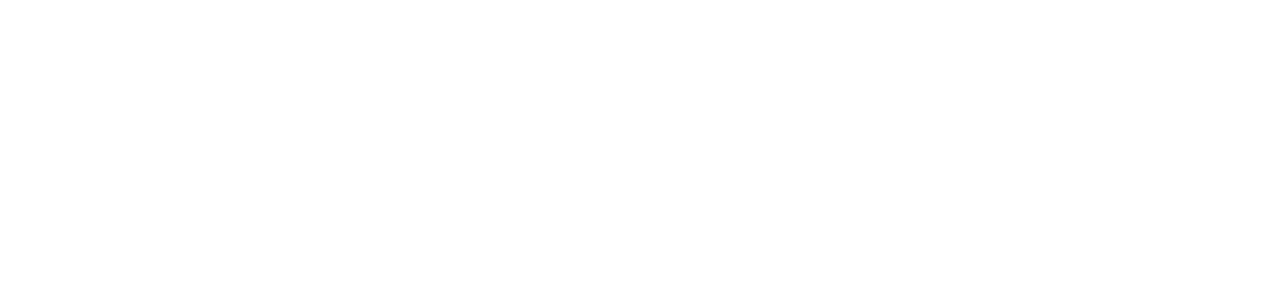
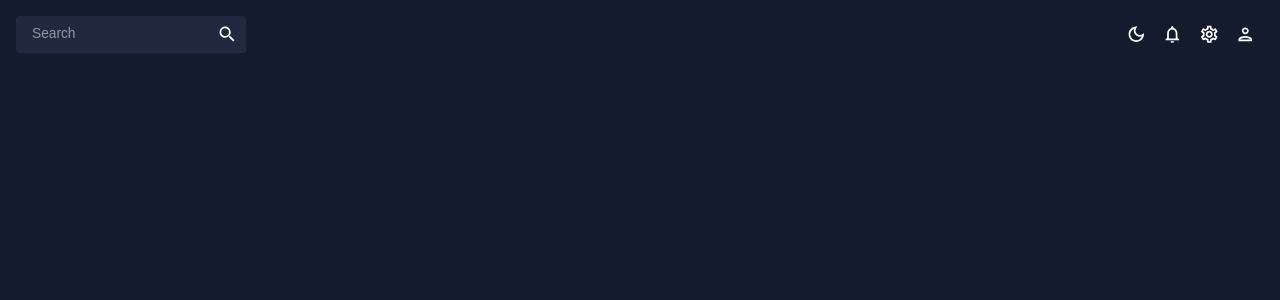
Before and after one commit to wandieinnocents/wandie-admin-dashboard-reactjs-material-ui-v1, a React (Create React App) app: page / in a window 1280 px wide. Shown: the top 300 px of the page. Built offline with nearby package versions, Linux system fonts and the light colour scheme; the HTML template or start-up script is replaced by a standard one.

Commit message:
Add top bar

```diff
--- a/src/App.js
+++ b/src/App.js
@@ -1,9 +1,36 @@
+import { ColorModeContext,useMode } from "./theme";
+import { CssBaseline, ThemeProvider } from "@mui/material";
+
+// components
+import TopBar from "./scenes/global/TopBar";
+
+
 
 function App() {
+
+  const [ theme, colorMode ] = useMode();
+
   return (
+  <ColorModeContext.Provider value={colorMode}>
+    <ThemeProvider theme={theme}>
+      <CssBaseline />
+
+
     <div className="app">
 
+    {/* Main content */}
+    <main className="content">
+    <TopBar />
+
+
+    </main>
+
+    {/* End main content */}
+
     </div>
+    </ThemeProvider>
+
+    </ColorModeContext.Provider>
   );
 }
 
--- a/src/scenes/global/TopBar.jsx
+++ b/src/scenes/global/TopBar.jsx
@@ -1,11 +1,54 @@
-import React from 'react';
+import { Box, IconButton, useTheme } from "@mui/material";
+import { useContext } from "react";
+import { ColorModeContext, tokens } from "../../theme";
+import InputBase from "@mui/material/InputBase";
+import LightModeOutlinedIcon from "@mui/icons-material/LightModeOutlined";
+import DarkModeOutlinedIcon from "@mui/icons-material/DarkModeOutlined";
+import NotificationsOutlinedIcon from "@mui/icons-material/NotificationsOutlined";
+import SettingsOutlinedIcon from "@mui/icons-material/SettingsOutlined";
+import PersonOutlinedIcon from "@mui/icons-material/PersonOutlined";
+import SearchIcon from "@mui/icons-material/Search";
 
-const TopBar = () => {
+const Topbar = () => {
+  const theme = useTheme();
+  const colors = tokens(theme.palette.mode);
+  const colorMode = useContext(ColorModeContext);
+
   return (
-    <div>
-      TopBar
-    </div>
+    <Box display="flex" justifyContent="space-between" p={2}>
+      {/* SEARCH BAR */}
+      <Box
+        display="flex"
+        backgroundColor={colors.primary[400]}
+        borderRadius="3px"
+      >
+        <InputBase sx={{ ml: 2, flex: 1 }} placeholder="Search" />
+        <IconButton type="button" sx={{ p: 1 }}>
+          <SearchIcon />
+        </IconButton>
+      </Box>
+
+      {/* ICONS */}
+      <Box display="flex">
+        <IconButton onClick={colorMode.toggleColorMode}>
+          {theme.palette.mode === "dark" ? (
+            <DarkModeOutlinedIcon />
+          ) : (
+            <LightModeOutlinedIcon />
+          )}
+        </IconButton>
+        <IconButton>
+          <NotificationsOutlinedIcon />
+        </IconButton>
+        <IconButton>
+          <SettingsOutlinedIcon />
+        </IconButton>
+        <IconButton>
+          <PersonOutlinedIcon />
+        </IconButton>
+      </Box>
+    </Box>
   );
-}
+};
 
-export default TopBar;
+export default Topbar;
```
